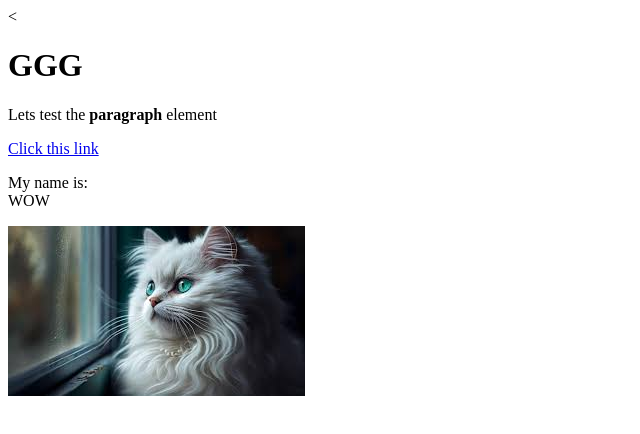
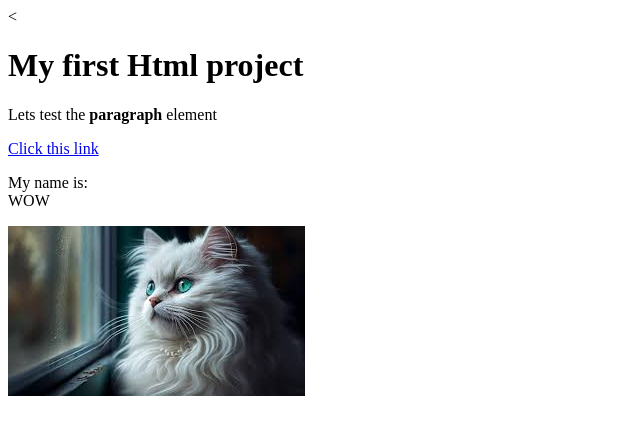
Before and after one commit to LuffyOA/cartoon-hero, a plain HTML site: page test.html in a window 1280 px wide. Shown: the whole page, without its empty margins (0-640 px from the left). Drawn offline with Linux system fonts and the light colour scheme.

Commit message:
Update test.html

```diff
--- a/test.html
+++ b/test.html
@@ -4,7 +4,7 @@
 	<title>Test page</title>
 </head>
 <body>
-      <h1>GGG </h1>
+      <h1>My first Html project</h1>
       <p>Lets test the <b>paragraph</b> element</p>
       <a href="https://google.com" target="_blank" title="let go to google">Click this link</a>
       <p> My name is:<br>
```
